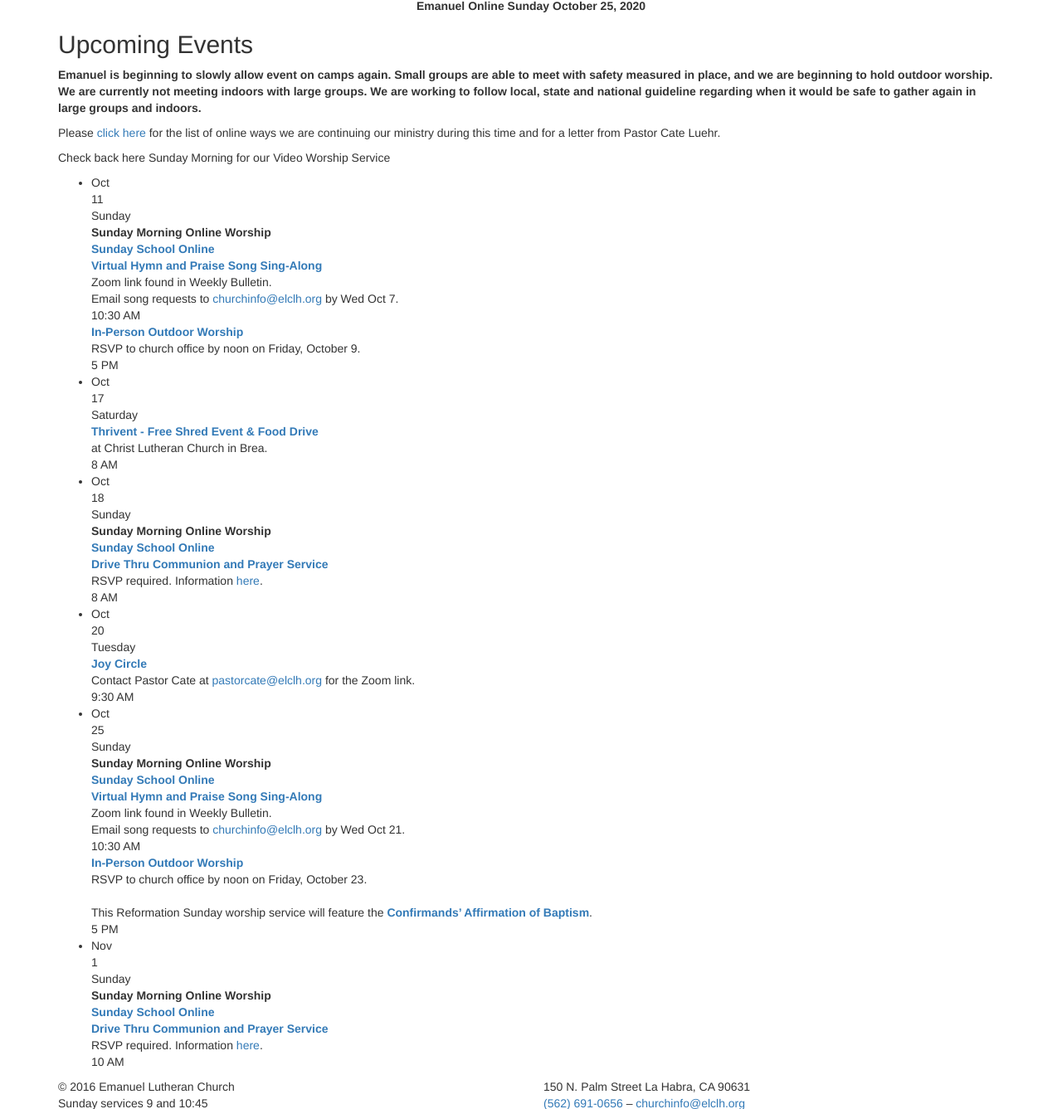
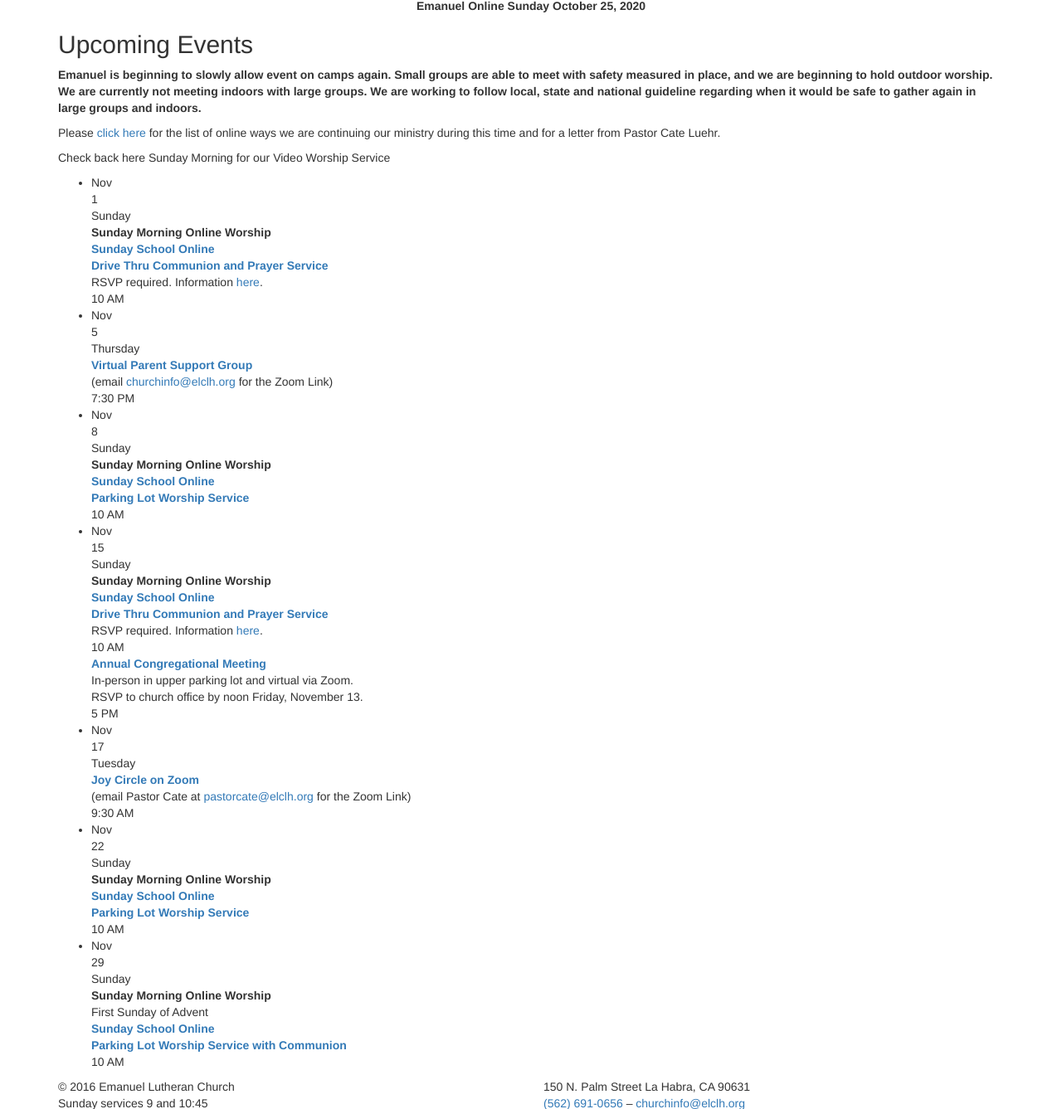
Before and after one commit to groberts314/EmanuelWeb, a PHP site: page / in a window 1280 px wide. Shown: the part 2208-3545 px from the top of the page at 83% size. Run offline with PHP 8.4, Linux system fonts and the light colour scheme; some libraries are stand-ins or nearby versions.

Commit message:
Updates for month of November 2020
* November 2020 Newsletter
* November 2020 Calendar
* Upcoming Events

```diff
--- a/app-data/upcoming-events.php
+++ b/app-data/upcoming-events.php
@@ -1,216 +1,6 @@
 <?php
   return array(
     0 => array(
-      'date' => '2020-09-27',
-      'content' => <<<HTML
-<div class="event-detail">
-  <div class="event-description">
-    <strong>Sunday Morning Online Worship</strong>
-  </div>
-</div>
-<div class="event-detail">
-  <div class="event-description">
-    <a href="/sunday-school-online"><strong>Sunday School Online</strong></a>
-  </div>
-</div>
-<div class="event-detail">
-  <div class="event-description">
-    <strong>Hymns &amp; Praise Songs Sing Along</strong>
-    <br />
-    (email <a href="mailto:churchinfo@elclh.org">churchinfo@elclh.org</a> for the Zoom Link)
-  </div>
-</div>
-<div class="event-detail">
-  <div class="event-description">&nbsp;</div>
-  <div class="event-time">
-    10:30 AM
-  </div>
-</div>
-<div class="event-detail">
-  <div class="event-description">
-    <strong>Grief Service</strong>
-    <br />
-    Upper Parking Lot. More information coming soon.
-  </div>
-</div>
-<div class="event-detail">
-  <div class="event-description">&nbsp;</div>
-  <div class="event-time">
-    6 PM
-  </div>
-HTML
-    ),
-    1 => array(
-      'date' => '2020-10-01',
-      'content' => <<<HTML
-<div class="event-detail">
-  <div class="event-description">
-    <a href="/event-fliers/2020-10-01-parent-support-group.jpg" target="_blank"><strong>Virtual Parent Support Group</strong></a>
-    <br />
-    Contact Church Office for Zoom link.
-  </div>
-  <div class="event-time">
-    7 PM
-  </div>
-</div>
-HTML
-    ),
-    2 => array(
-      'date' => '2020-10-04',
-      'content' => <<<HTML
-<div class="event-detail">
-  <div class="event-description">
-    <strong>Sunday Morning Online Worship</strong>
-  </div>
-</div>
-<div class="event-detail">
-  <div class="event-description">
-    <a href="/sunday-school-online"><strong>Sunday School Online</strong></a>
-  </div>
-</div>
-<div class="event-detail">
-  <div class="event-description">
-    <a href="/event-fliers/2020-10-drive-thru-communion.jpg" target="_blank"><strong>Drive Thru Communion and Prayer Service</strong></a>
-    <br />
-    RSVP required. Information <a href="https://www.youtube.com/watch?v=jHWKjSmaFls" target="_blank">here</a>.
-  </div>
-  <div class="event-time">
-    8 AM
-  </div>
-</div>
-HTML
-    ),
-    3 => array(
-      'date' => '2020-10-11',
-      'content' => <<<HTML
-<div class="event-detail">
-  <div class="event-description">
-    <strong>Sunday Morning Online Worship</strong>
-  </div>
-</div>
-<div class="event-detail">
-  <div class="event-description">
-    <a href="/sunday-school-online"><strong>Sunday School Online</strong></a>
-  </div>
-</div>
-<div class="event-detail">
-  <div class="event-description">
-    <a href="/event-fliers/2020-10-sing-along.jpg" target="_blank"><strong>Virtual Hymn and Praise Song Sing-Along</strong></a>
-    <br />
-    Zoom link found in Weekly Bulletin.<br />
-    Email song requests to <a href="mailto:churchinfo@elclh.org">churchinfo@elclh.org</a> by Wed Oct 7.
-  </div>
-  <div class="event-time">
-    10:30 AM
-  </div>
-</div>
-<div class="event-detail">
-  <div class="event-description">
-    <a href="/event-fliers/2020-10-in-person-outdoor-worship.jpg" target="_blank"><strong>In-Person Outdoor Worship</strong></a>
-    <br />
-    RSVP to church office by noon on Friday, October 9.
-  </div>
-  <div class="event-time">
-    5 PM
-  </div>
-</div>
-HTML
-    ),
-    4 => array(
-      'date' => '2020-10-17',
-      'content' => <<<HTML
-<div class="event-detail">
-  <div class="event-description">
-    <a href="/event-fliers/2020-10-17-shred-event.jpg"><strong>Thrivent - Free Shred Event &amp; Food Drive</strong></a>
-    <br />
-    at Christ Lutheran Church in Brea.
-  </div>
-  <div class="event-time">
-    8 AM
-  </div>
-</div>
-HTML
-    ),
-    5 => array(
-      'date' => '2020-10-18',
-      'content' => <<<HTML
-<div class="event-detail">
-  <div class="event-description">
-    <strong>Sunday Morning Online Worship</strong>
-  </div>
-</div>
-<div class="event-detail">
-  <div class="event-description">
-    <a href="/sunday-school-online"><strong>Sunday School Online</strong></a>
-  </div>
-</div>
-<div class="event-detail">
-  <div class="event-description">
-    <a href="/event-fliers/2020-10-drive-thru-communion.jpg" target="_blank"><strong>Drive Thru Communion and Prayer Service</strong></a>
-    <br />
-    RSVP required. Information <a href="https://www.youtube.com/watch?v=jHWKjSmaFls" target="_blank">here</a>.
-  </div>
-  <div class="event-time">
-    8 AM
-  </div>
-</div>
-HTML
-    ),
-    6 => array(
-      'date' => '2020-10-20',
-      'content' => <<<HTML
-<div class="event-detail">
-  <div class="event-description">
-    <a href="/event-fliers/2020-10-20-joy-circle.jpg"><strong>Joy Circle</strong></a>
-    <br />
-    Contact Pastor Cate at <a href="mailto:pastorcate@elclh.org">pastorcate@elclh.org</a> for the Zoom link.
-  </div>
-  <div class="event-time">
-    9:30 AM
-  </div>
-</div>
-HTML
-    ),
-    7 => array(
-      'date' => '2020-10-25',
-      'content' => <<<HTML
-<div class="event-detail">
-  <div class="event-description">
-    <strong>Sunday Morning Online Worship</strong>
-  </div>
-</div>
-<div class="event-detail">
-  <div class="event-description">
-    <a href="/sunday-school-online"><strong>Sunday School Online</strong></a>
-  </div>
-</div>
-<div class="event-detail">
-  <div class="event-description">
-    <a href="/event-fliers/2020-10-sing-along.jpg" target="_blank"><strong>Virtual Hymn and Praise Song Sing-Along</strong></a>
-    <br />
-    Zoom link found in Weekly Bulletin.<br />
-    Email song requests to <a href="mailto:churchinfo@elclh.org">churchinfo@elclh.org</a> by Wed Oct 21.
-  </div>
-  <div class="event-time">
-    10:30 AM
-  </div>
-</div>
-<div class="event-detail">
-  <div class="event-description">
-    <a href="/event-fliers/2020-10-in-person-outdoor-worship.jpg" target="_blank"><strong>In-Person Outdoor Worship</strong></a>
-    <br />
-    RSVP to church office by noon on Friday, October 23.
-    <br /><br />
-    This Reformation Sunday worship service will feature the
-    <a href="2020-10-25-confirmation.jpg" target="_blank"><strong>Confirmands&rsquo; Affirmation of Baptism</strong></a>.
-  </div>
-  <div class="event-time">
-    5 PM
-  </div>
-</div>
-HTML
-    ),
-    8 => array(
       'date' => '2020-11-01',
       'content' => <<<HTML
 <div class="event-detail">
@@ -225,9 +15,147 @@ HTML
 </div>
 <div class="event-detail">
   <div class="event-description">
-    <a href="/event-fliers/2020-10-drive-thru-communion.jpg" target="_blank"><strong>Drive Thru Communion and Prayer Service</strong></a>
+    <a href="/event-fliers/2020-11-drive-thru-worship.jpg" target="_blank"><strong>Drive Thru Communion and Prayer Service</strong></a>
     <br />
     RSVP required. Information <a href="https://www.youtube.com/watch?v=jHWKjSmaFls" target="_blank">here</a>.
+  </div>
+  <div class="event-time">
+    10 AM
+  </div>
+</div>
+HTML
+    ),
+    1 => array(
+      'date' => '2020-11-05',
+      'content' => <<<HTML
+<div class="event-detail">
+  <div class="event-description">
+    <a href="/event-fliers/2020-11-05-parent-support.jpg" target="_blank"><strong>Virtual Parent Support Group</strong></a>
+    <br />
+    (email <a href="mailto:churchinfo@elclh.org">churchinfo@elclh.org</a> for the Zoom Link)
+  </div>
+  <div class="event-time">
+    7:30 PM
+  </div>
+</div>
+HTML
+    ),
+    2 => array(
+      'date' => '2020-11-08',
+      'content' => <<<HTML
+<div class="event-detail">
+  <div class="event-description">
+    <strong>Sunday Morning Online Worship</strong>
+  </div>
+</div>
+<div class="event-detail">
+  <div class="event-description">
+    <a href="/sunday-school-online"><strong>Sunday School Online</strong></a>
+  </div>
+</div>
+<div class="event-detail">
+  <div class="event-description">
+    <a href="/event-fliers/2020-11-parking-lot-worship.jpg" target="_blank"><strong>Parking Lot Worship Service</strong></a>
+  </div>
+  <div class="event-time">
+    10 AM
+  </div>
+</div>
+HTML
+    ),
+    3 => array(
+      'date' => '2020-11-15',
+      'content' => <<<HTML
+<div class="event-detail">
+  <div class="event-description">
+    <strong>Sunday Morning Online Worship</strong>
+  </div>
+</div>
+<div class="event-detail">
+  <div class="event-description">
+    <a href="/sunday-school-online"><strong>Sunday School Online</strong></a>
+  </div>
+</div>
+<div class="event-detail">
+  <div class="event-description">
+    <a href="/event-fliers/2020-11-drive-thru-worship.jpg" target="_blank"><strong>Drive Thru Communion and Prayer Service</strong></a>
+    <br />
+    RSVP required. Information <a href="https://www.youtube.com/watch?v=jHWKjSmaFls" target="_blank">here</a>.
+  </div>
+  <div class="event-time">
+    10 AM
+  </div>
+</div>
+<div class="event-detail">
+  <div class="event-description">
+    <a href="/event-fliers/2020-11-15-annual-meeting.jpg" target="_blank"><strong>Annual Congregational Meeting</strong></a>
+    <br />
+    In-person in upper parking lot and virtual via Zoom.<br />
+    RSVP to church office by noon Friday, November 13.
+  </div>
+  <div class="event-time">
+    5 PM
+  </div>
+</div>
+HTML
+    ),
+    4 => array(
+      'date' => '2020-11-17',
+      'content' => <<<HTML
+<div class="event-detail">
+  <div class="event-description">
+    <a href="/event-fliers/2020-11-17-joy-circle.jpg" target="_blank"><strong>Joy Circle on Zoom</strong></a>
+    <br />
+    (email Pastor Cate at <a href="mailto:pastorcate@elclh.org">pastorcate@elclh.org</a> for the Zoom Link)
+  </div>
+  <div class="event-time">
+    9:30 AM
+  </div>
+</div>
+HTML
+    ),
+    5 => array(
+      'date' => '2020-11-22',
+      'content' => <<<HTML
+<div class="event-detail">
+  <div class="event-description">
+    <strong>Sunday Morning Online Worship</strong>
+  </div>
+</div>
+<div class="event-detail">
+  <div class="event-description">
+    <a href="/sunday-school-online"><strong>Sunday School Online</strong></a>
+  </div>
+</div>
+<div class="event-detail">
+  <div class="event-description">
+    <a href="/event-fliers/2020-11-parking-lot-worship.jpg" target="_blank"><strong>Parking Lot Worship Service</strong></a>
+  </div>
+  <div class="event-time">
+    10 AM
+  </div>
+</div>
+HTML
+    ),
+    6 => array(
+      'date' => '2020-11-29',
+      'content' => <<<HTML
+<div class="event-detail">
+  <div class="event-description">
+    <strong>Sunday Morning Online Worship</strong><br />
+    First Sunday of Advent
+  </div>
+</div>
+<div class="event-detail">
+  <div class="event-description">
+    <a href="/sunday-school-online"><strong>Sunday School Online</strong></a>
+  </div>
+</div>
+<div class="event-detail">
+  <div class="event-description">
+    <a href="/event-fliers/2020-11-29-parking-lot-with-communion.jpg" target="_blank">
+      <strong>Parking Lot Worship Service with Communion</strong>
+    </a>
   </div>
   <div class="event-time">
     10 AM
--- a/calendar.php
+++ b/calendar.php
@@ -15,8 +15,8 @@
       <div class="col-xs-12">
         <h1 class="page-title">Event Calendar</h1>
         <p>
-          <a href="./calendars/calendar-2020-10.pdf" target="_blank">October 2020 printer-friendly calendar</a><br />
-          <? /*<a href="./calendars/calendar-2020-02.pdf" target="_blank">February 2020 printer-friendly calendar</a>*/ ?>
+          <a href="./calendars/calendar-2020-11.pdf" target="_blank">November 2020 printer-friendly calendar</a><br />
+          <a href="./calendars/calendar-2020-10.pdf" target="_blank">October 2020 printer-friendly calendar</a>
         </p>
         <iframe src="https://emanuellutheran.breezechms.com/embed/calendar/grid?size=medium&color=gray&calendars=srg9ErllnQBH%2BDD4NjLNQb4cUJHWej5sy5FLrtsbUc4x%2FLSC%2Fo4x2MFxxOZAJ4jli3mdvTLaVJQ5UvZ8ZI%2B31Q%3D%3D"
                 seamless="seamless"
```
Also changed, not shown: newsletter.php (+7 -4 lines).
